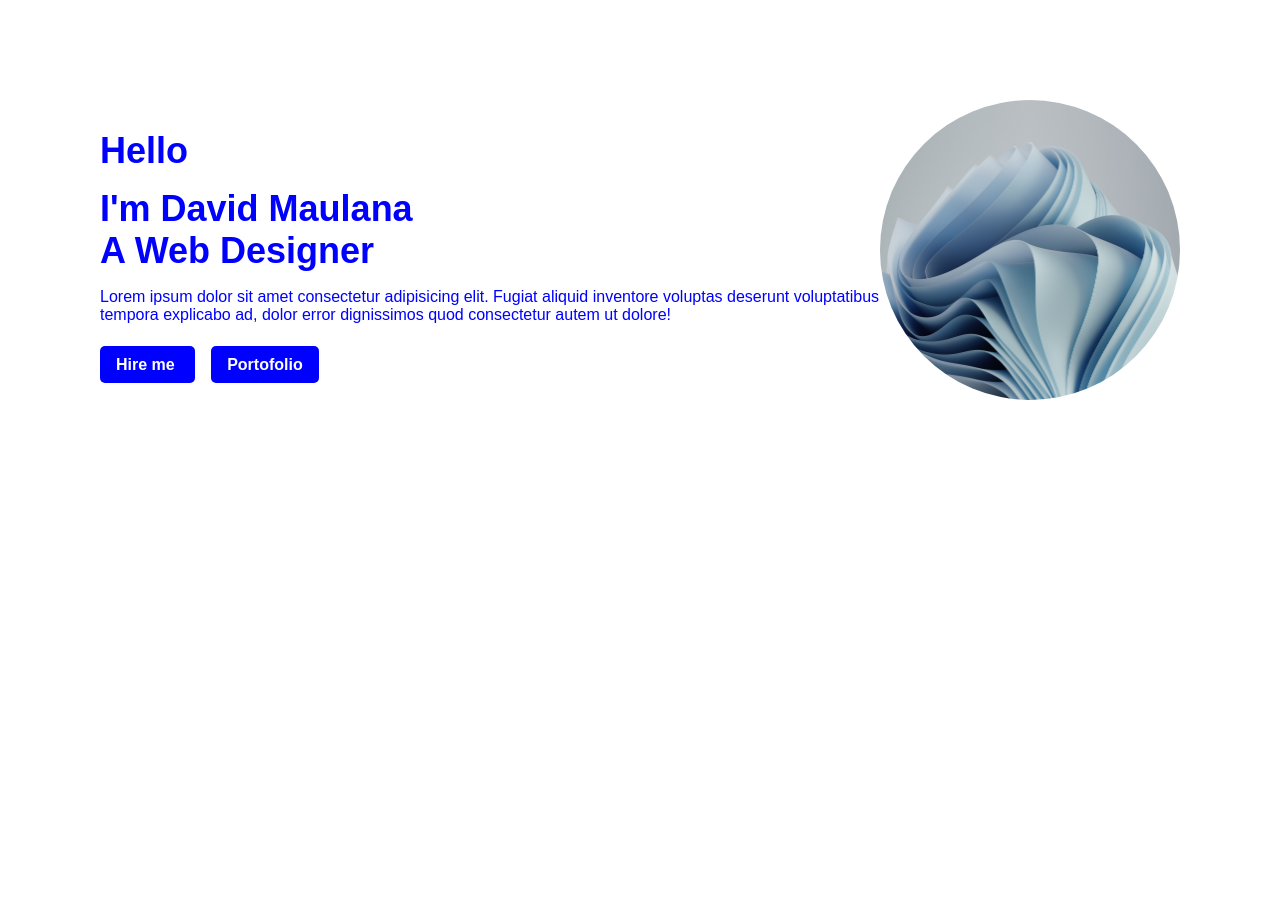
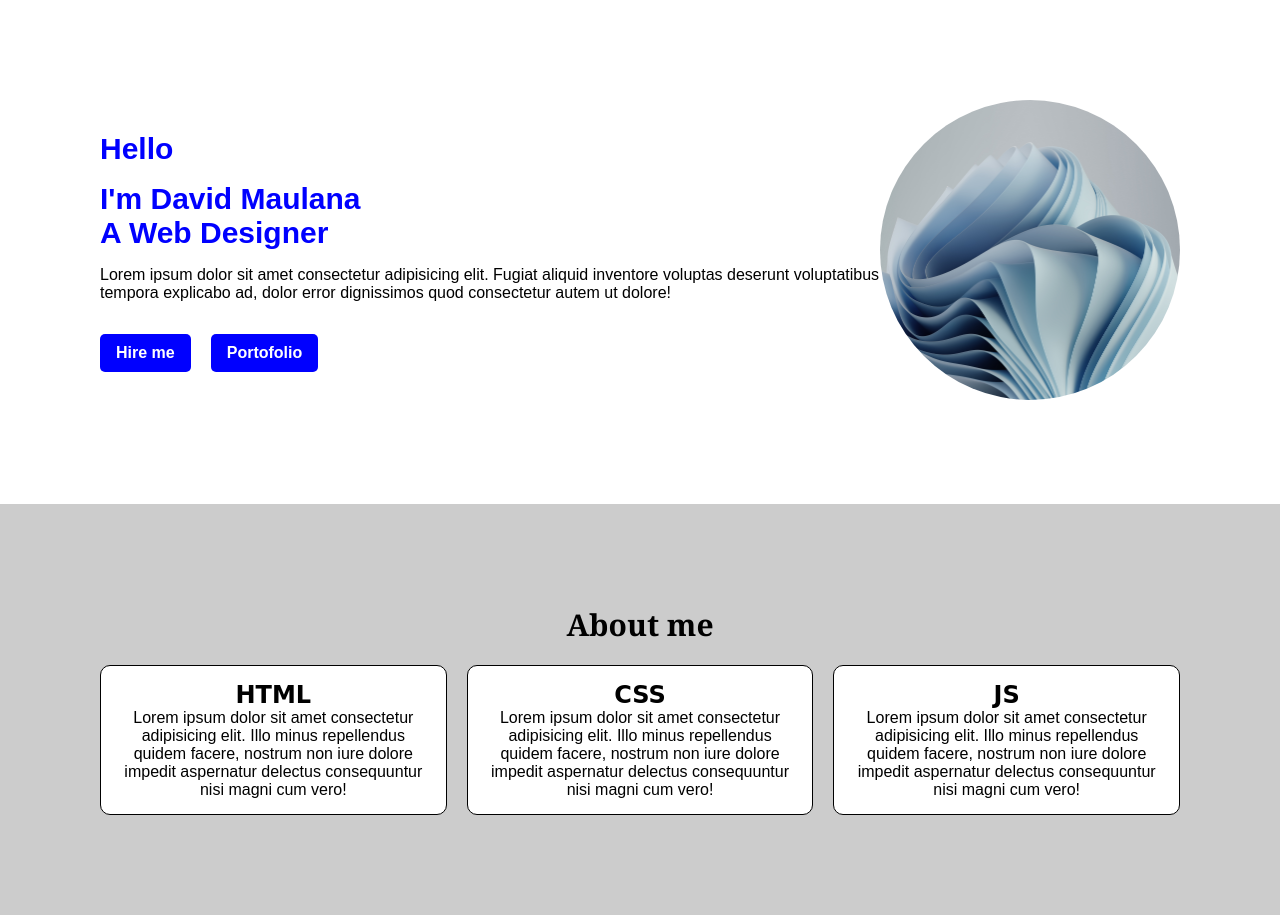
Before and after one commit to sabrielz/smuhblig-web-technology, a PHP site: page / in a window 1280 px wide. Shown: the part 67-982 px from the top of the page. Before the commit the page ends 467 px from the top, so only its background shows below. Run offline with PHP 8.4, Linux system fonts and the light colour scheme.

Commit message:
22 Oktober 2023

```diff
--- a/batch-1/pertemuan-11/index.html
+++ b/batch-1/pertemuan-11/index.html
@@ -41,5 +41,24 @@
         </div>
     </section>
 
+    <section class="section aboutme">
+        <h1> About me </h1>
+
+        <div class="content">
+            <div class="left">
+                <h2> HTML </h2>
+                <p>Lorem ipsum dolor sit amet consectetur adipisicing elit. Illo minus repellendus quidem facere, nostrum non iure dolore impedit aspernatur delectus consequuntur nisi magni cum vero!</p>
+            </div>
+            <div class="middle">
+                <h2> CSS </h2>
+                <p>Lorem ipsum dolor sit amet consectetur adipisicing elit. Illo minus repellendus quidem facere, nostrum non iure dolore impedit aspernatur delectus consequuntur nisi magni cum vero!</p>
+            </div>
+            <div class="right">
+                <h2> JS </h2>
+                <p>Lorem ipsum dolor sit amet consectetur adipisicing elit. Illo minus repellendus quidem facere, nostrum non iure dolore impedit aspernatur delectus consequuntur nisi magni cum vero!</p>
+            </div>
+        </div>
+    </section>
+
 </body>
 </html>
--- a/batch-1/pertemuan-11/style.css
+++ b/batch-1/pertemuan-11/style.css
@@ -1,4 +1,4 @@
-  * {
+* {
     margin: 0;
     padding: 0;
     box-sizing: border-box;
@@ -38,14 +38,14 @@
     font-family: Arial, Helvetica, sans-serif;
     color: blue;
     font-weight: bold;
-    font-size: 36px;
+    font-size: 30px;
     margin-bottom: 16px;
 }
 
 .section .left p {
     font-family: Arial, Helvetica, sans-serif;
     font-weight: lighter;
-    color: blue;
+    color: black;
     margin-bottom: 16px;
 }
 
@@ -62,4 +62,59 @@
     font-weight: bold;
     font-family: Arial, Helvetica, sans-serif;
     border-radius: 5px;
+
+    display: inline-block;
+    max-width: max-content;
 }
+
+.section .left .link a:hover {
+    background: white;
+    color: blue;
+    border: 1px solid blue;
+    transition: .5s;
+}
+
+
+
+
+
+.aboutme {
+    display: block;
+    text-align: center;
+    background: rgba(0,0,0,.2);
+}
+
+.aboutme h1 {
+    font-family: cambria;
+    font-size: 30px;
+    font-weight: bold;
+}
+
+.aboutme .content {
+    display: flex;
+    justify-content: space-evenly;
+    align-items: baseline;
+    gap: 20px;
+    margin-top: 20px;
+}
+
+.aboutme .content h2 {
+    font-family: cursive;
+}
+
+.aboutme .content p {
+    font-family: Arial, Helvetica, sans-serif;
+    margin: 0;
+}
+
+.aboutme .content div {
+    padding: 15px;
+    border: 1px solid black;
+    border-radius: 10px;
+    background: white;
+    transition: 3s;
+}
+
+.aboutme .content div:hover {
+    transform: scale(1.1) rotate(-950deg);
+}
```
Also changed, not shown: batch-1/pertemuan-12/dashboard.css (added, +90 -0 lines), batch-1/pertemuan-12/dashboard.html (added, +55 -0 lines).
